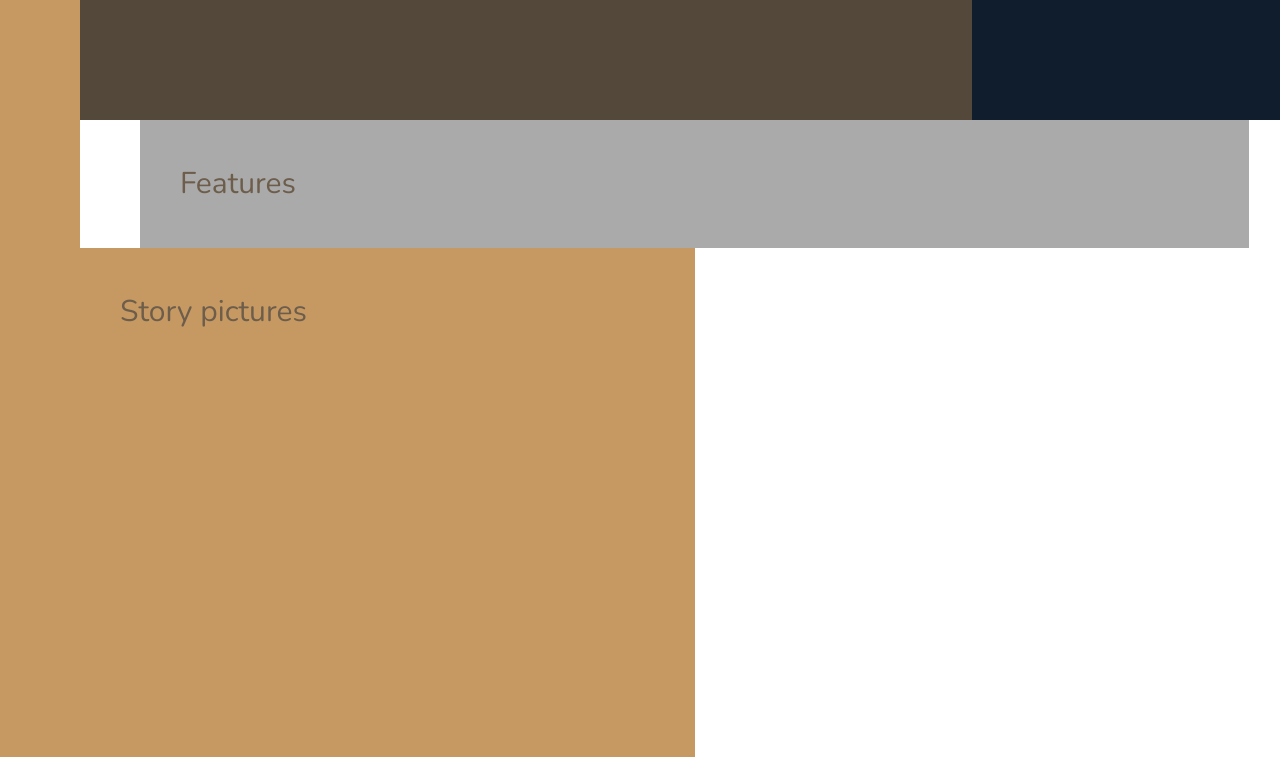
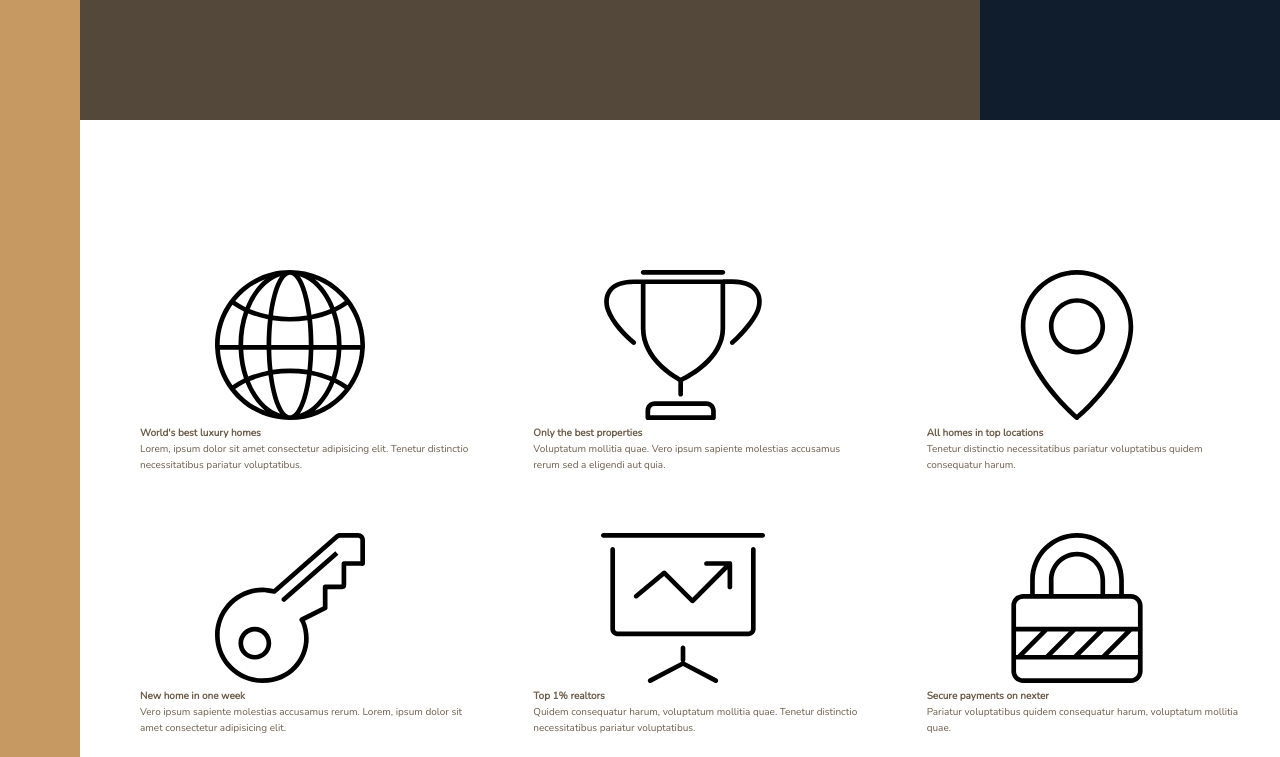
Before and after one commit to MaxVitalii/Nexter, a website: page index.html in a window 1280 px wide. Shown: the part 520-1277 px from the top of the page. Drawn offline with nearby package versions, Linux system fonts and the light colour scheme.

Commit message:
define grid in features section and put content on them

```diff
--- a/index.html
+++ b/index.html
@@ -24,7 +24,73 @@
 
     <div class="realtors">Top 3 realtors</div>
 
-    <section class="features">Features</section>
+    <section class="features">
+      <div class="feature">
+        <svg class="feature__icon">
+          <use xlink:href="img/sprite.svg#icon-global"></use>
+        </svg>
+        <h4 class="heading-4">World's best luxury homes</h4>
+        <p class="feature__text">
+          Lorem, ipsum dolor sit amet consectetur adipisicing elit. Tenetur
+          distinctio necessitatibus pariatur voluptatibus.
+        </p>
+      </div>
+
+      <div class="feature">
+        <svg class="feature__icon">
+          <use xlink:href="img/sprite.svg#icon-trophy"></use>
+        </svg>
+        <h4 class="heading-4">Only the best properties</h4>
+        <p class="feature__text">
+          Voluptatum mollitia quae. Vero ipsum sapiente molestias accusamus
+          rerum sed a eligendi aut quia.
+        </p>
+      </div>
+
+      <div class="feature">
+        <svg class="feature__icon">
+          <use xlink:href="img/sprite.svg#icon-map-pin"></use>
+        </svg>
+        <h4 class="heading-4">All homes in top locations</h4>
+        <p class="feature__text">
+          Tenetur distinctio necessitatibus pariatur voluptatibus quidem
+          consequatur harum.
+        </p>
+      </div>
+
+      <div class="feature">
+        <svg class="feature__icon">
+          <use xlink:href="img/sprite.svg#icon-key"></use>
+        </svg>
+        <h4 class="heading-4">New home in one week</h4>
+        <p class="feature__text">
+          Vero ipsum sapiente molestias accusamus rerum. Lorem, ipsum dolor sit
+          amet consectetur adipisicing elit.
+        </p>
+      </div>
+
+      <div class="feature">
+        <svg class="feature__icon">
+          <use xlink:href="img/sprite.svg#icon-presentation"></use>
+        </svg>
+        <h4 class="heading-4">Top 1% realtors</h4>
+        <p class="feature__text">
+          Quidem consequatur harum, voluptatum mollitia quae. Tenetur distinctio
+          necessitatibus pariatur voluptatibus.
+        </p>
+      </div>
+
+      <div class="feature">
+        <svg class="feature__icon">
+          <use xlink:href="img/sprite.svg#icon-lock"></use>
+        </svg>
+        <h4 class="heading-4">Secure payments on nexter</h4>
+        <p class="feature__text">
+          Pariatur voluptatibus quidem consequatur harum, voluptatum mollitia
+          quae.
+        </p>
+      </div>
+    </section>
 
     <div class="story__pictures">Story pictures</div>
 
--- a/sass/_base.scss
+++ b/sass/_base.scss
@@ -38,16 +38,9 @@ body {
   display: grid;
   grid-template-rows: 80vh min-content 40vw repeat(3, min-content);
   grid-template-columns:
-    [sidebar-start] 8rem [sidebar-end full-start] minmax(
-      6rem,
-      1fr
-    ) [center-start] repeat(8, [col-start] minmax(min-content, 14rem) [col-end])
+    [sidebar-start] 8rem [sidebar-end full-start] minmax(6rem, 1fr)
+    [center-start] repeat(8, [col-start] minmax(min-content, 14rem) [col-end])
     [center-end]
     1fr
     [full-end];
-
-  & > * {
-    padding: 40px;
-    font-size: 3rem;
-  }
 }
--- a/sass/_features.scss
+++ b/sass/_features.scss
@@ -1,4 +1,9 @@
 .features {
-  background-color: $color-grey-light-2;
   grid-column: center-start / center-end;
+
+  margin: 15rem 0;
+
+  display: grid;
+  grid-template-columns: repeat(3, 1fr);
+  grid-gap: 6rem;
 }
```
Also changed, not shown: css/style.css.
